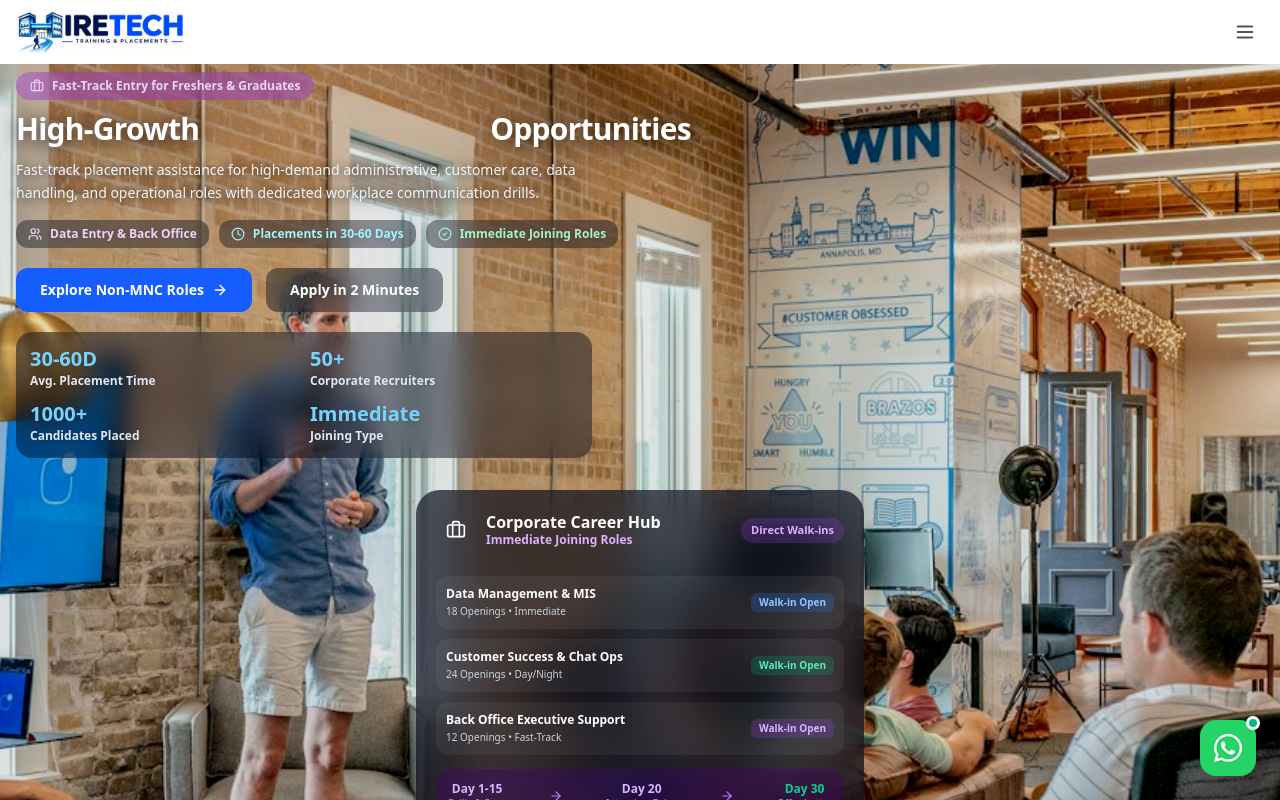
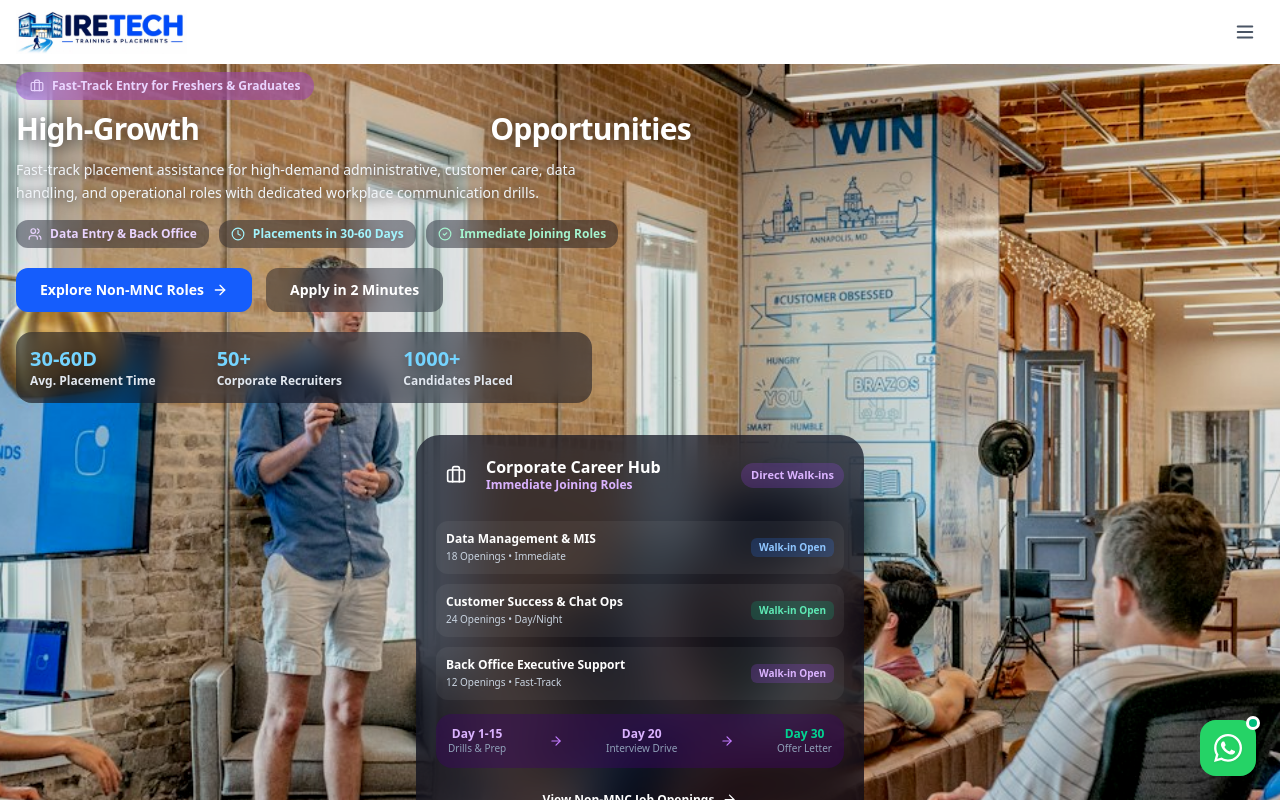
Before and after one commit to ashokdev8456/HireTech, a React (Vite) app: page / in a window 1280 px wide. Shown: the top 800 px of the page. Built offline with nearby package versions, Linux system fonts and the light colour scheme.

Commit message:
feat: display exactly 3 stats metrics per slide across all carousel slides

```diff
--- a/src/components/HeroSection.jsx
+++ b/src/components/HeroSection.jsx
@@ -43,7 +43,6 @@ const slides = [
     stats: [
       { label: 'Placements Delivered', value: '500+' },
       { label: 'Hiring Partners', value: '100+' },
-      { label: 'Students Trained', value: '2000+' },
       { label: 'Placement Rate', value: '95%' },
     ],
   },
@@ -68,10 +67,9 @@ const slides = [
     primaryCta: { label: 'Get Instant Work Support', path: '/services#work-support' },
     secondaryCta: { label: 'Chat on WhatsApp', path: '/contact' },
     stats: [
-      { label: 'Availability', value: '24/7' },
+      { label: 'Support Availability', value: '24/7' },
       { label: 'Tech Stacks', value: '15+' },
-      { label: 'Task Resolution', value: '100%' },
-      { label: 'Response Time', value: '< 30 Min' },
+      { label: 'Resolution Rate', value: '100%' },
     ],
   },
   {
@@ -98,7 +96,6 @@ const slides = [
       { label: 'Avg. Placement Time', value: '30-60D' },
       { label: 'Corporate Recruiters', value: '50+' },
       { label: 'Candidates Placed', value: '1000+' },
-      { label: 'Joining Type', value: 'Immediate' },
     ],
   },
   {
@@ -122,7 +119,6 @@ const slides = [
     primaryCta: { label: 'Explore Technologies', path: '/technologies' },
     secondaryCta: { label: 'Get Free Course Syllabus', path: '/contact' },
     stats: [
-      { label: 'Tech Modules', value: '8+' },
       { label: 'Real Projects', value: '20+' },
       { label: 'Trainer Experience', value: '10+ Yrs' },
       { label: 'Demo Class', value: '100% Free' },
@@ -556,8 +552,8 @@ const HeroSection = () => {
                   </Link>
                 </div>
 
-                {/* Stats Bar */}
-                <div className="grid grid-cols-2 sm:grid-cols-4 gap-3 sm:gap-4 p-3.5 rounded-2xl bg-slate-950/45 backdrop-blur-md border border-white/15 shadow-xl max-w-xl">
+                {/* Stats Bar (3 items per slide) */}
+                <div className="grid grid-cols-3 gap-3 sm:gap-5 p-3.5 sm:p-4 rounded-2xl bg-slate-950/50 backdrop-blur-md border border-white/15 shadow-xl max-w-xl">
                   {activeSlide.stats.map((stat) => (
                     <div key={stat.label}>
                       <div className="text-xl sm:text-2xl lg:text-3xl font-black text-sky-300 drop-shadow-md leading-tight">
```
